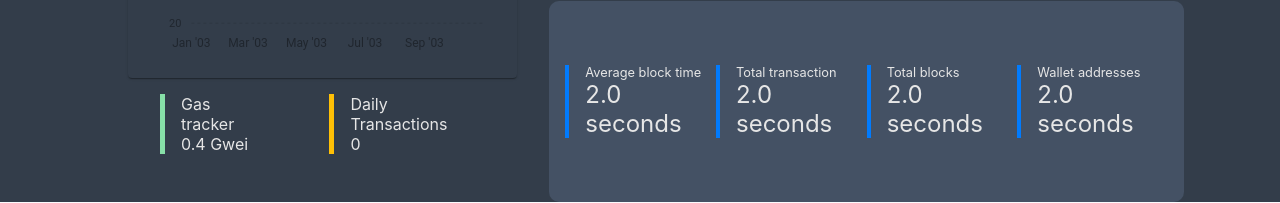
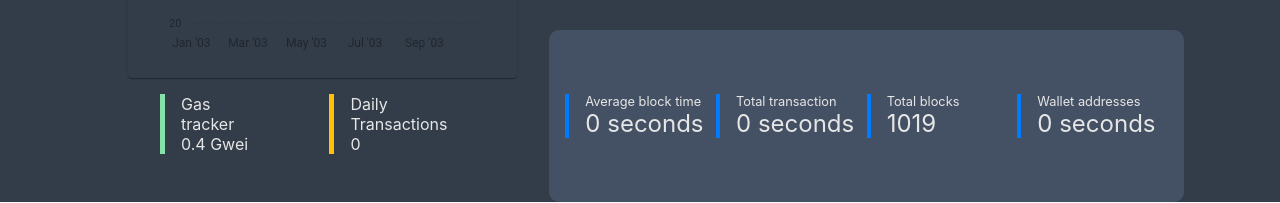
Before and after one commit to mynkbhati22/explorer, a React (Create React App) app: page / in a window 1280 px wide. Shown: the part 501-704 px from the top of the page. Built offline with nearby package versions, Linux system fonts and the light colour scheme; no server answers.

Commit message:
created-total-counts

```diff
--- a/src/Component/Pages/Home.js
+++ b/src/Component/Pages/Home.js
@@ -16,7 +16,10 @@ var currentTime = new Date().getTime() / 1000;
 // var formatted = moment(currentTime).format("hh:MM:ss");
 
 function Home() {
-  const [blockcards, setBlockcards] = useState([]);
+  const [blockcards, setBlockcards] = useState([]); //FOR GETTING API DATA
+  const [counter, setCounter] = useState(1014); //FOR INCREASING COUNTING
+
+  // FOR CALLING API
 
   useEffect(() => {
     try {
@@ -27,6 +30,18 @@ function Home() {
     } catch (error) {
       console.log(error);
     }
+  }, []);
+
+  // FOR INCREASING COUNTING
+
+  useEffect(() => {
+    const interval = setInterval(() => {
+      setCounter((counter) => counter + 1);
+    }, 1000);
+
+    return () => {
+      clearInterval(interval);
+    };
   }, []);
 
   return (
@@ -89,7 +104,7 @@ function Home() {
                   <Box className="average-time">
                     <div className="text-average">Average block time</div>
 
-                    <div className="time-explorer">2.0 seconds</div>
+                    <div className="time-explorer">0 seconds</div>
                   </Box>
                 </Grid>
                 <Grid item lg={3} md={3} sm={12} xs={12}>
@@ -97,7 +112,7 @@ function Home() {
                   <Box className="average-time">
                     <div className="text-average">Total transaction</div>
 
-                    <div className="time-explorer">2.0 seconds</div>
+                    <div className="time-explorer">0 seconds</div>
                   </Box>
                 </Grid>
                 <Grid item lg={3} md={3} sm={12} xs={12}>
@@ -105,7 +120,7 @@ function Home() {
                   <Box className="average-time">
                     <div className="text-average">Total blocks</div>
 
-                    <div className="time-explorer">2.0 seconds</div>
+                    <div className="time-explorer">{counter}</div>
                   </Box>
                 </Grid>
                 <Grid item lg={3} md={3} sm={12} xs={12}>
@@ -113,7 +128,7 @@ function Home() {
                   <Box className="average-time">
                     <div className="text-average">Wallet addresses</div>
 
-                    <div className="time-explorer">2.0 seconds</div>
+                    <div className="time-explorer">0 seconds</div>
                   </Box>
                 </Grid>
               </Grid>
```
